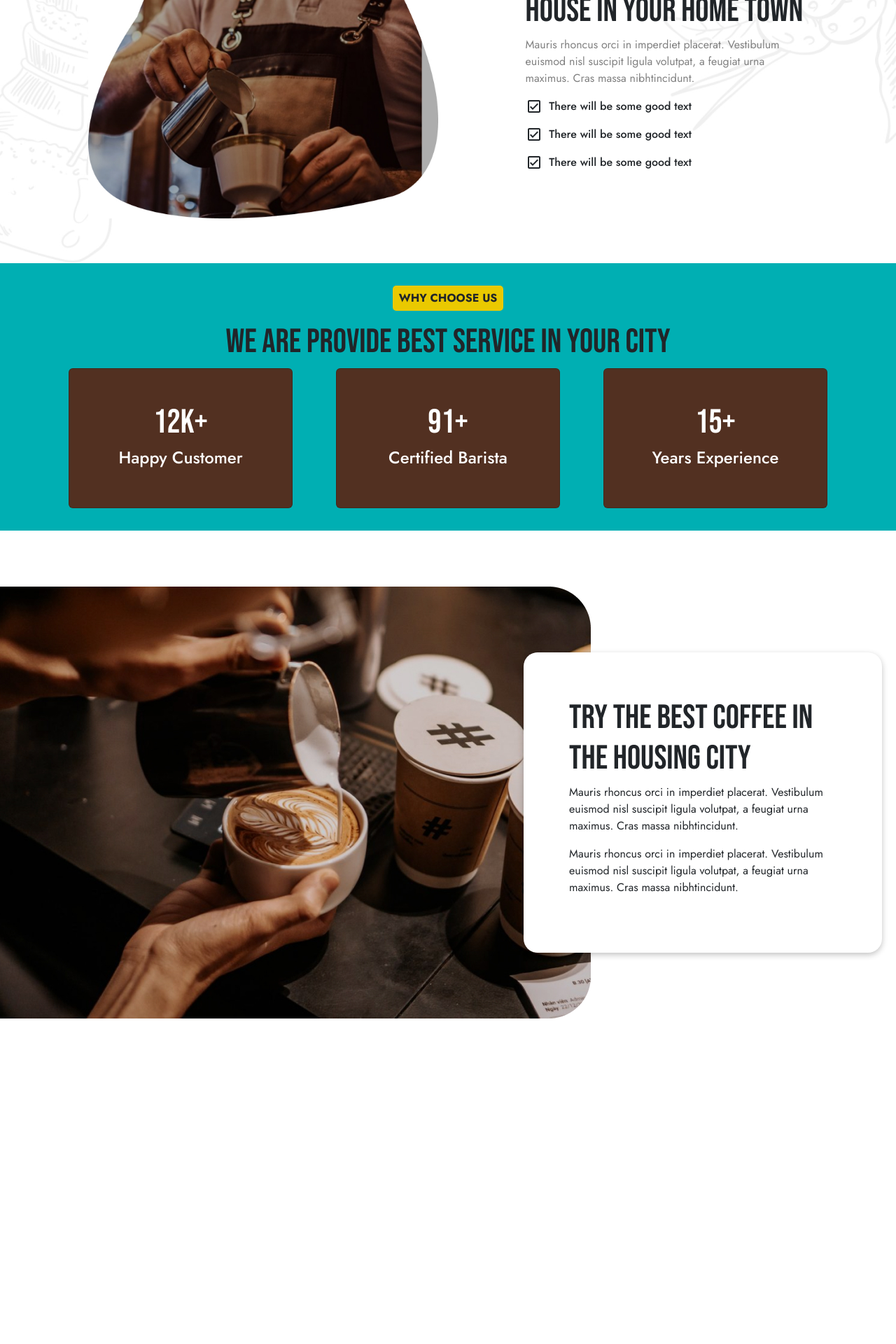
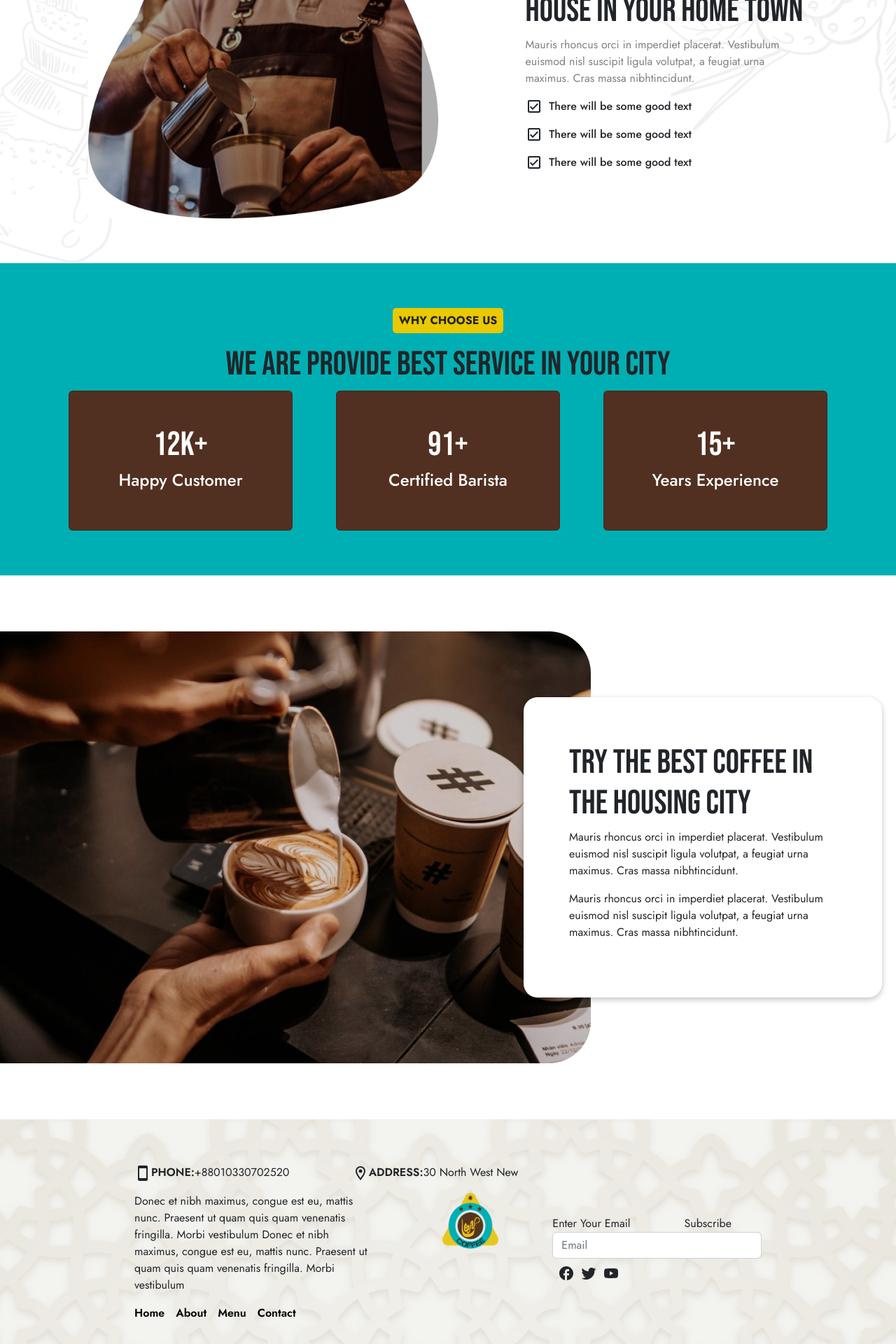
Before and after one commit to Hash-It-Solutions/leen-coffee, a React (Vite) app: page /about in a window 1280 px wide. Shown: the part 839-2759 px from the top of the page at 70% size. Before the commit the page ends 2374 px from the top, so only its background shows below. Built offline with nearby package versions, Linux system fonts and the light colour scheme.

Commit message:
updated with footer on about page

```diff
--- a/src/components/navbar/Navbar.jsx
+++ b/src/components/navbar/Navbar.jsx
@@ -32,10 +32,10 @@ const Navbar = () => {
             <Link to={"/about"}>About</Link>
           </li>
           <li>
-            <a href="#menu">Menu</a>
+            <a href="/#menu">Menu</a>
           </li>
           <li>
-            <a href="">Contact</a>
+            <Link to={"/contact"}>Contact</Link>
           </li>
         </ul>
         <div className="main">
--- a/src/containers/whychooseus/WhyComponent.css
+++ b/src/containers/whychooseus/WhyComponent.css
@@ -3,8 +3,8 @@
   flex-direction: column;
   align-items: center;
   background-color: #00afb3;
-  padding-top: 2em;
-  padding-bottom: 2em;
+  padding-top: 4em;
+  padding-bottom: 4em;
   padding-left: 1em;
   padding-right: 1em;
 }
--- a/src/page/about/AboutPage.jsx
+++ b/src/page/about/AboutPage.jsx
@@ -1,6 +1,7 @@
 import { CheckBoxOutlined } from "@mui/icons-material"
 import React from "react"
 import Navbar from "../../components/navbar/Navbar"
+import Footer from "../../containers/footer/Footer"
 import WhyComponent from "../../containers/whychooseus/WhyComponent"
 import "./AboutPage.css"
 const AboutPage = () => {
@@ -68,6 +69,7 @@ const AboutPage = () => {
             </p>
           </div>
         </div>
+        <Footer />
       </div>
     </>
   )
```
